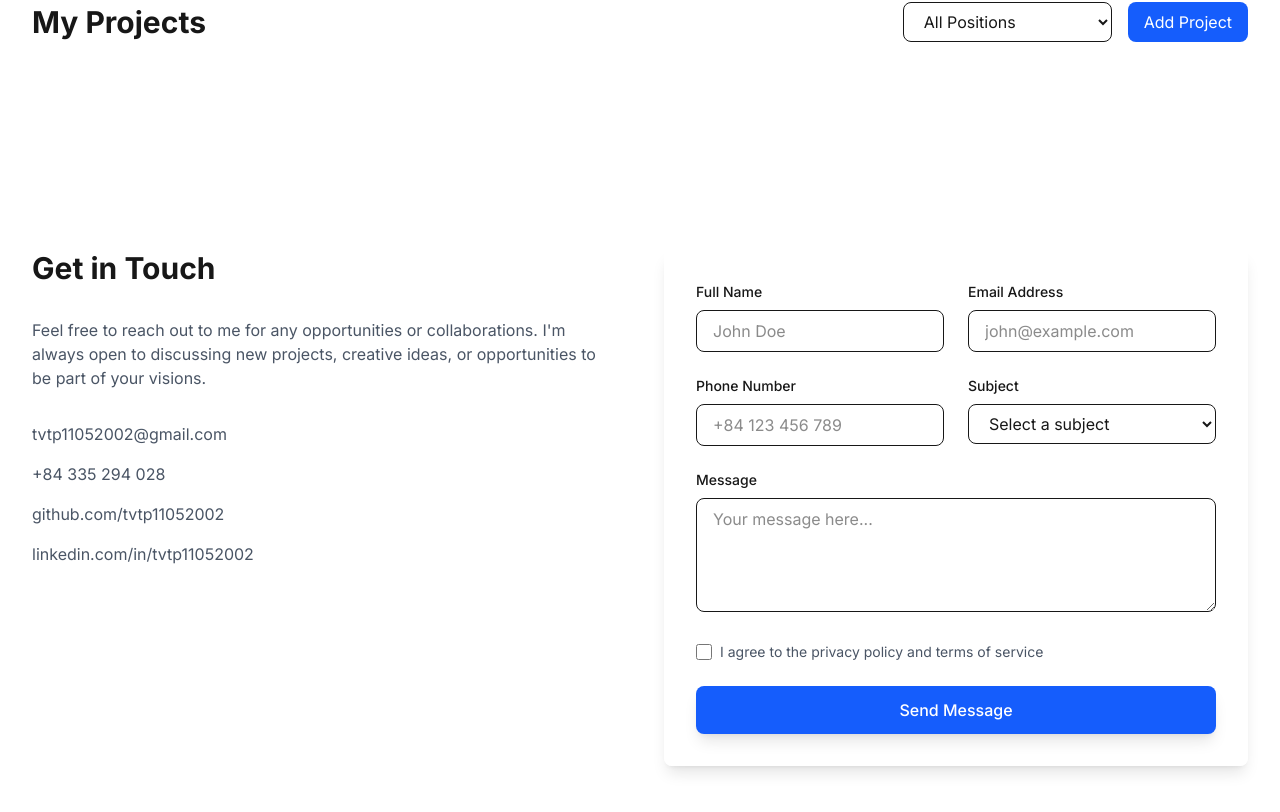
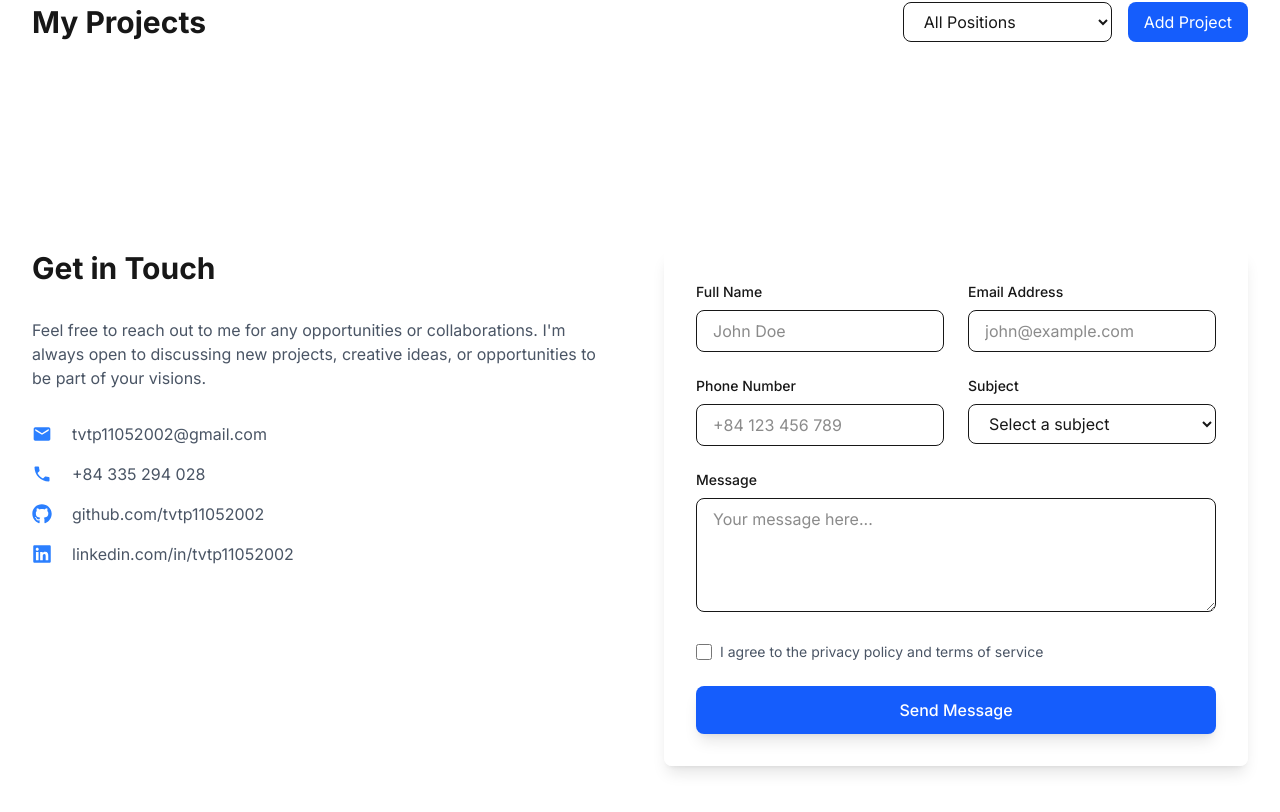
Before and after one commit to tvtp11052002/Phong-Portfolio, a Next.js app: page / in a window 1280 px wide. Shown: the part 1506-2318 px from the top of the page. Built offline with nearby package versions, Linux system fonts and the light colour scheme.

Commit message:
update new icon for contact

```diff
--- a/package.json
+++ b/package.json
@@ -12,7 +12,8 @@
     "framer-motion": "^12.9.1",
     "next": "15.3.1",
     "react": "^19.0.0",
-    "react-dom": "^19.0.0"
+    "react-dom": "^19.0.0",
+    "react-icons": "^5.5.0"
   },
   "devDependencies": {
     "@eslint/eslintrc": "^3",
--- a/src/app/page.tsx
+++ b/src/app/page.tsx
@@ -4,6 +4,8 @@ import Image from "next/image";
 import Navbar from '@/components/Navbar'
 import Projects from '@/components/Projects'
 import { motion } from "framer-motion";
+import { MdEmail, MdPhone } from "react-icons/md";
+import { FaGithub, FaLinkedin } from "react-icons/fa";
 
 // Animation variants
 // const container = {
@@ -344,10 +346,10 @@ export default function Home() {
 
               <div className="space-y-4">
                 {[
-                  { icon: "email", text: "tvtp11052002@gmail.com" },
-                  { icon: "phone", text: "+84 335 294 028" },
-                  { icon: "github", text: "github.com/tvtp11052002", url: "https://github.com/tvtp11052002" },
-                  { icon: "linkedin", text: "linkedin.com/in/tvtp11052002", url: "https://linkedin.com/in/tvtp11052002" }
+                  { icon: <MdEmail className="text-xl" />, text: "tvtp11052002@gmail.com" },
+                  { icon: <MdPhone className="text-xl" />, text: "+84 335 294 028" },
+                  { icon: <FaGithub className="text-xl" />, text: "github.com/tvtp11052002", url: "https://github.com/tvtp11052002" },
+                  { icon: <FaLinkedin className="text-xl" />, text: "linkedin.com/in/tvtp11052002", url: "https://linkedin.com/in/tvtp11052002" }
                 ].map((item, index) => (
                   <motion.div
                     key={index}
@@ -358,7 +360,9 @@ export default function Home() {
                     viewport={{ once: true }}
                     transition={{ delay: 0.3 + index * 0.1 }}
                   >
-                    {/* Icons remain the same */}
+                    <div className="text-blue-500 dark:text-blue-400 w-6">
+                      {item.icon}
+                    </div>
                     {item.url ? (
                       <a href={item.url} target="_blank" rel="noopener noreferrer" className="text-gray-600 dark:text-gray-300 hover:text-blue-600 dark:hover:text-blue-400">
                         {item.text}
```
Also changed, not shown: 1 other file (tests, documents, lock files or other folders).
